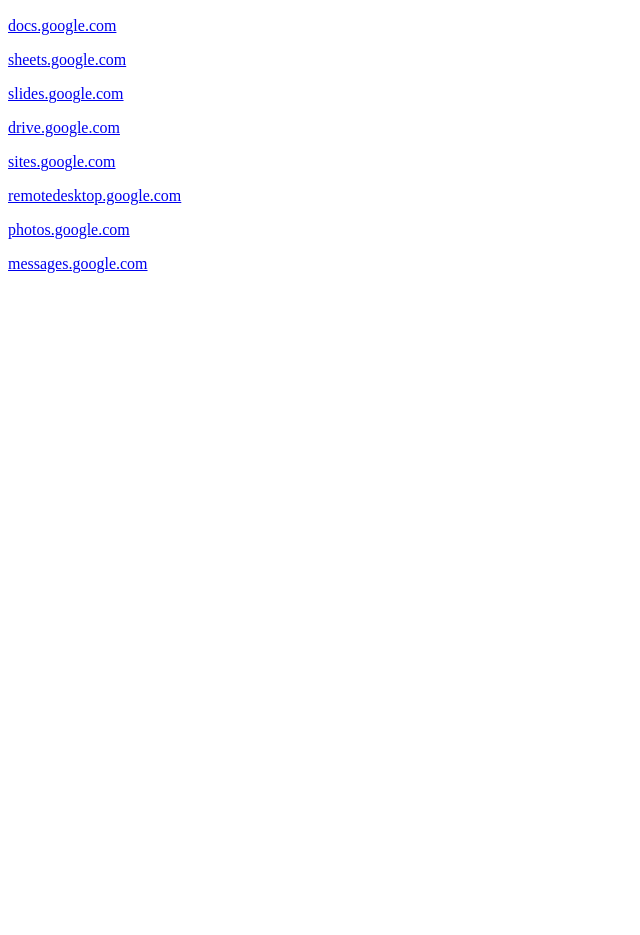
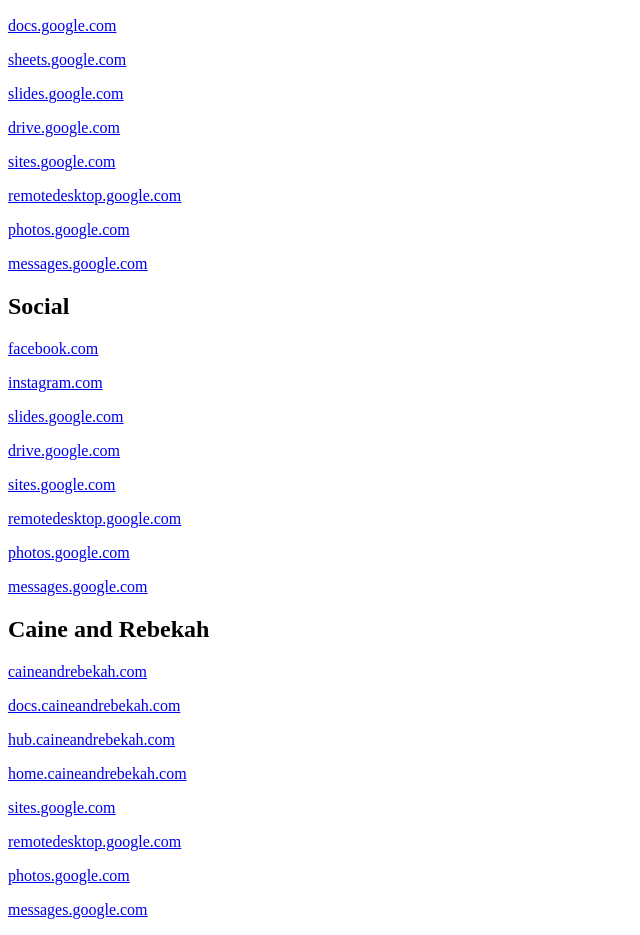
Before and after one commit to CaineLloyd/hub, a plain HTML site: page index.html in a window 1280 px wide. Shown: the part 96-1031 px from the top of the page, without its empty margins (0-640 px from the left). Before the commit the page ends 800 px from the top, so only its background shows below. Drawn offline with Linux system fonts and the light colour scheme.

Commit message:
new sections

```diff
--- a/index.html
+++ b/index.html
@@ -6,14 +6,36 @@
     <h1>Hub</h1>
     <div>
       <h2>Google</h2>
-      <a href="docs.google.com"><p>docs.google.com</p></a>
-      <a href="sheets.google.com"><p>sheets.google.com</p></a>
-      <a href="slides.google.com"><p>slides.google.com</p></a>
-      <a href="drive.google.com"><p>drive.google.com</p></a>
-      <a href="sites.google.com"><p>sites.google.com</p></a>
-      <a href="remotedesktop.google.com"><p>remotedesktop.google.com</p></a>
-      <a href="photos.google.com"><p>photos.google.com</p></a>
-      <a href="messages.google.com"><p>messages.google.com</p></a>
+      <a href="https://docs.google.com/"><p>docs.google.com</p></a>
+      <a href="https://sheets.google.com/"><p>sheets.google.com</p></a>
+      <a href="https://slides.google.com/"><p>slides.google.com</p></a>
+      <a href="https://drive.google.com/"><p>drive.google.com</p></a>
+      <a href="https://sites.google.com/"><p>sites.google.com</p></a>
+      <a href="https://remotedesktop.google.com/"><p>remotedesktop.google.com</p></a>
+      <a href="https://photos.google.com/"><p>photos.google.com</p></a>
+      <a href="https://messages.google.com/"><p>messages.google.com</p></a>
+    </div>
+    <div>
+      <h2>Social</h2>
+      <a href="https://facebook.com/"><p>facebook.com</p></a>
+      <a href="https://instagram.com/"><p>instagram.com</p></a>
+      <a href="https://slides.google.com/"><p>slides.google.com</p></a>
+      <a href="https://drive.google.com/"><p>drive.google.com</p></a>
+      <a href="https://sites.google.com/"><p>sites.google.com</p></a>
+      <a href="https://remotedesktop.google.com/"><p>remotedesktop.google.com</p></a>
+      <a href="https://photos.google.com/"><p>photos.google.com</p></a>
+      <a href="https://messages.google.com/"><p>messages.google.com</p></a>
+    </div>
+    <div>
+      <h2>Caine and Rebekah</h2>
+      <a href="https://caineandrebekah.com/"><p>caineandrebekah.com</p></a>
+      <a href="https://doc.caineandrebekah.com/"><p>docs.caineandrebekah.com</p></a>
+      <a href="https://hub.caineandrebekah.com/"><p>hub.caineandrebekah.com</p></a>
+      <a href="https://home.caineandrebekah.com/"><p>home.caineandrebekah.com</p></a>
+      <a href="https://sites.google.com/"><p>sites.google.com</p></a>
+      <a href="https://remotedesktop.google.com/"><p>remotedesktop.google.com</p></a>
+      <a href="https://photos.google.com/"><p>photos.google.com</p></a>
+      <a href="https://messages.google.com/"><p>messages.google.com</p></a>
     </div>
   </body>
 </html>
```
